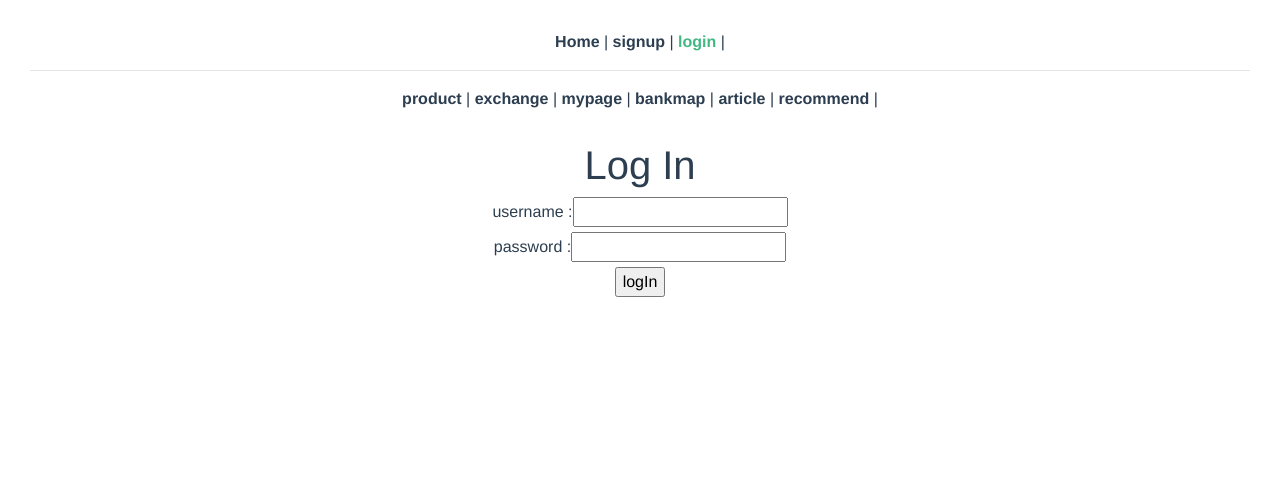
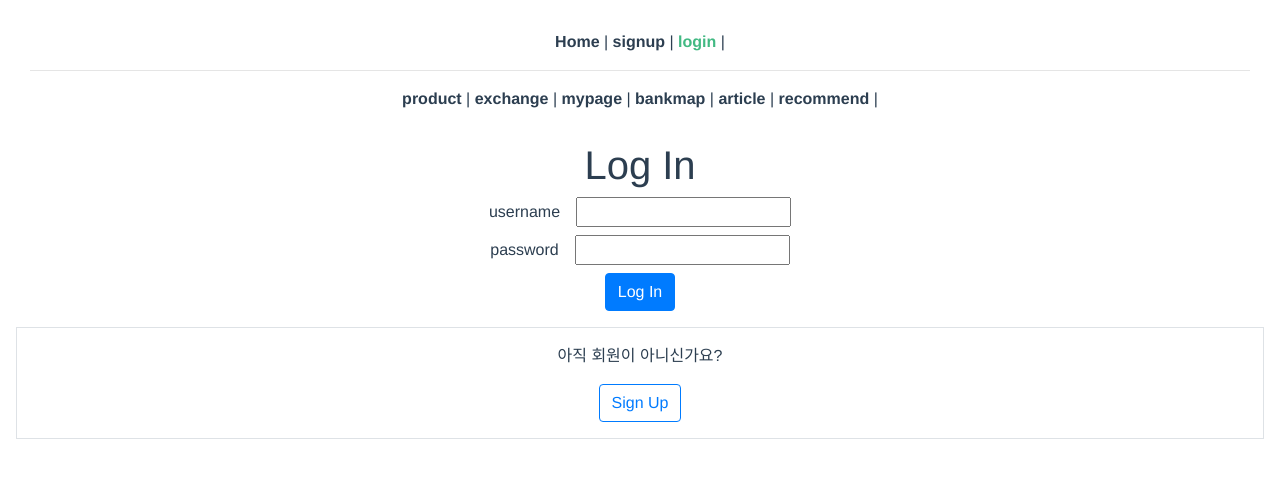
Before and after one commit to DoubleImpactCHSW/final-pjt, a Vue app in the folder final_pjt_front/: page /login in a window 1280 px wide. Shown: the top 478 px of the page. Built offline with nearby package versions, Linux system fonts and the light colour scheme.

Commit message:
email 칸 생성

```diff
--- a/final_pjt_front/src/views/LogInView.vue
+++ b/final_pjt_front/src/views/LogInView.vue
@@ -2,14 +2,18 @@
     <div>
         <h1>Log In</h1>
         <form @submit.prevent="login">
-        <label for="username">username : </label>
-        <input type="text" id="username" v-model="username"><br>
+        <label for="username">username</label>
+        <input class="ml-3 mb-2" type="text" id="username" v-model="username"><br>
 
-        <label for="password"> password : </label>
-        <input type="password" id="password" v-model="password"><br>
+        <label for="password"> password</label>
+        <input class="ml-3 mb-2" type="password" id="password" v-model="password"><br>
 
-        <input type="submit" value="logIn">
+        <b-button variant="primary">Log In</b-button>
         </form>
+        <div class="m-3 p-3 border">
+            <p>아직 회원이 아니신가요?</p>
+            <b-button @click="goSignUp" variant="outline-primary">Sign Up</b-button>
+        </div>
     </div>
 </template>
 
@@ -38,6 +42,9 @@ export default {
             }
 
             this.$store.dispatch('login', payload)
+        },
+        goSignUp() {
+            this.$router.push({ name: 'signup' })
         }
     },
 };
--- a/final_pjt_front/src/views/SignUpView.vue
+++ b/final_pjt_front/src/views/SignUpView.vue
@@ -2,19 +2,22 @@
     <div>
         <h1>회원가입 View</h1>
         <form @submit.prevent="signUp">
-        <label for="username">id : </label>
+        <label for="username">id</label>
         <input type="text" id="username" v-model="username"><br>
 
-        <label for="nickname">nickname : </label>
+        <label for="email">email</label>
+        <input type="text" id="email" v-model="email"><br>
+
+        <label for="password1"> password</label>
+        <input type="password" id="password1" v-model="password1"><br>
+
+        <label for="password2"> password confirmation</label>
+        <input type="password" id="password2" v-model="password2"><br>
+
+        <label for="nickname">nickname</label>
         <input type="text" id="nickname" v-model="nickname"><br>
 
-        <label for="password1"> password : </label>
-        <input type="password" id="password1" v-model="password1"><br>
-
-        <label for="password2"> password confirmation : </label>
-        <input type="password" id="password2" v-model="password2">
-
-        <input type="submit" value="SignUp">
+        <b-button type="submit" variant="success"> Sign Up </b-button>
         </form>
     </div>
 </template>
```
